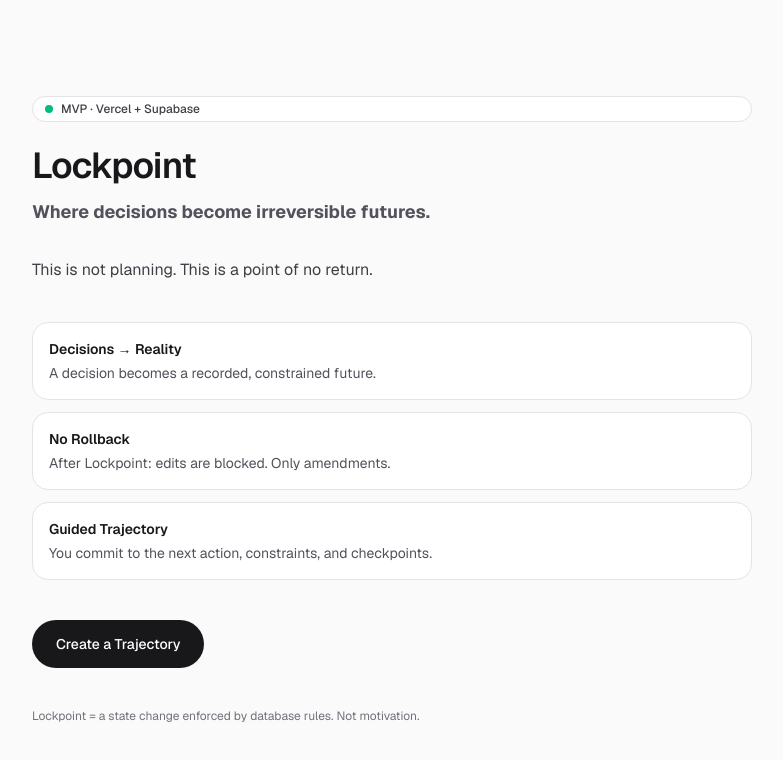
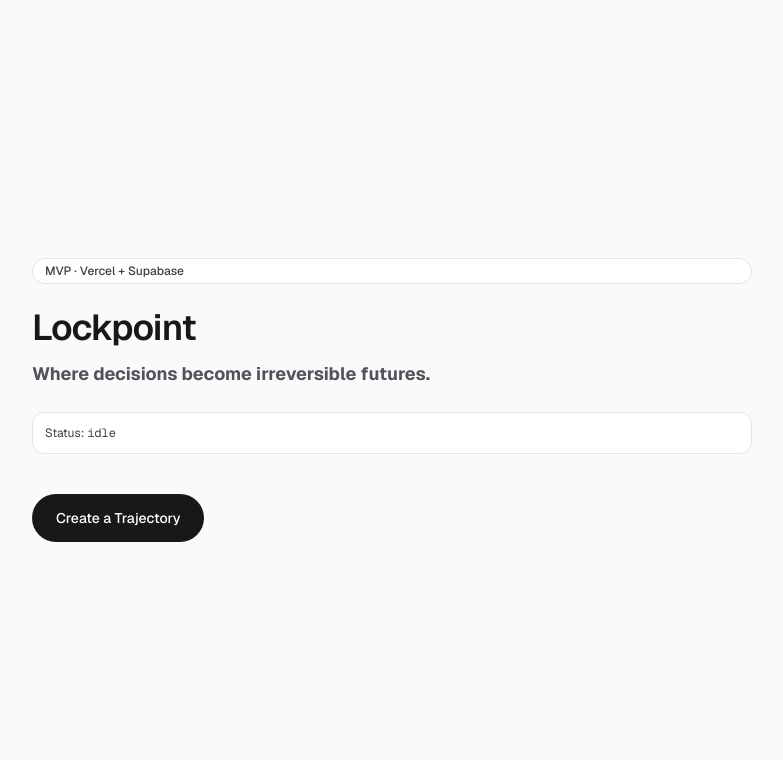
Before and after one commit to Security-Arts/lockpoint, a Next.js app: page / in a window 1280 px wide. Shown: the top 760 px of the page, without its empty margins (248-1031 px from the left). Built offline with nearby package versions, Linux system fonts and the light colour scheme; no server answers.

Commit message:
Update page.tsx

```diff
--- a/app/page.tsx
+++ b/app/page.tsx
@@ -1,88 +1,60 @@
 "use client";
 
+import { useState } from "react";
 import { supabase } from "@/lib/supabase";
 
 export default function Home() {
+  const [status, setStatus] = useState("idle");
+
   return (
     <div className="min-h-screen bg-zinc-50 font-sans text-zinc-900 dark:bg-black dark:text-zinc-50">
       <main className="mx-auto flex min-h-screen w-full max-w-3xl flex-col justify-center px-6 py-24">
         <div className="inline-flex items-center gap-2 rounded-full border border-zinc-200 bg-white px-3 py-1 text-xs font-medium text-zinc-700 dark:border-white/10 dark:bg-white/5 dark:text-zinc-200">
-          <span className="h-2 w-2 rounded-full bg-emerald-500" />
           MVP · Vercel + Supabase
         </div>
 
-        <h1 className="mt-6 text-4xl font-semibold tracking-tight">
-          Lockpoint
-        </h1>
+        <h1 className="mt-6 text-4xl font-semibold tracking-tight">Lockpoint</h1>
 
         <p className="mt-3 text-lg text-zinc-600 dark:text-zinc-300">
           <strong>Where decisions become irreversible futures.</strong>
         </p>
 
-        <p className="mt-8 text-base text-zinc-700 dark:text-zinc-200">
-          This is not planning. This is a point of no return.
-        </p>
-
-        <div className="mt-10 grid gap-3">
-          <Feature
-            title="Decisions → Reality"
-            text="A decision becomes a recorded, constrained future."
-          />
-          <Feature
-            title="No Rollback"
-            text="After Lockpoint: edits are blocked. Only amendments."
-          />
-          <Feature
-            title="Guided Trajectory"
-            text="You commit to the next action, constraints, and checkpoints."
-          />
+        <div className="mt-6 rounded-xl border border-zinc-200 bg-white p-3 text-xs text-zinc-700 dark:border-white/10 dark:bg-white/5 dark:text-zinc-200">
+          Status: <span className="font-mono">{status}</span>
         </div>
 
         <div className="mt-10">
           <button
+            type="button"
             className="h-12 rounded-full bg-zinc-900 px-6 text-sm font-medium text-white transition hover:bg-zinc-800 dark:bg-white dark:text-black dark:hover:bg-zinc-200"
             onClick={async () => {
+              console.log("CLICKED");
+              setStatus("clicked → sending…");
+
               try {
                 const { data, error } = await supabase
                   .from("trajectories")
-                  .insert({
-                    title: "My first lockpoint",
-                  })
+                  .insert({ title: "My first lockpoint" })
                   .select()
                   .single();
 
                 if (error) {
-                  console.error(error);
-                  alert("Supabase error: " + error.message);
+                  console.error("SUPABASE ERROR:", error);
+                  setStatus("error: " + error.message);
                   return;
                 }
 
-                alert("Trajectory created.\nID: " + data.id);
+                setStatus("created: " + data.id);
               } catch (e: any) {
-                console.error(e);
-                alert("Exception: " + (e?.message ?? String(e)));
+                console.error("EXCEPTION:", e);
+                setStatus("exception: " + (e?.message ?? String(e)));
               }
             }}
           >
             Create a Trajectory
           </button>
         </div>
-
-        <div className="mt-10 text-xs text-zinc-500 dark:text-zinc-400">
-          Lockpoint = a state change enforced by database rules. Not motivation.
-        </div>
       </main>
     </div>
   );
 }
-
-function Feature({ title, text }: { title: string; text: string }) {
-  return (
-    <div className="rounded-2xl border border-zinc-200 bg-white p-4 dark:border-white/10 dark:bg-white/5">
-      <div className="text-sm font-semibold">{title}</div>
-      <div className="mt-1 text-sm text-zinc-600 dark:text-zinc-300">
-        {text}
-      </div>
-    </div>
-  );
-}
```
